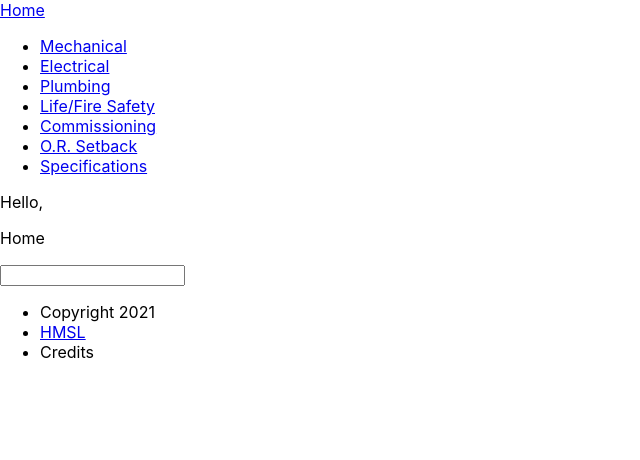
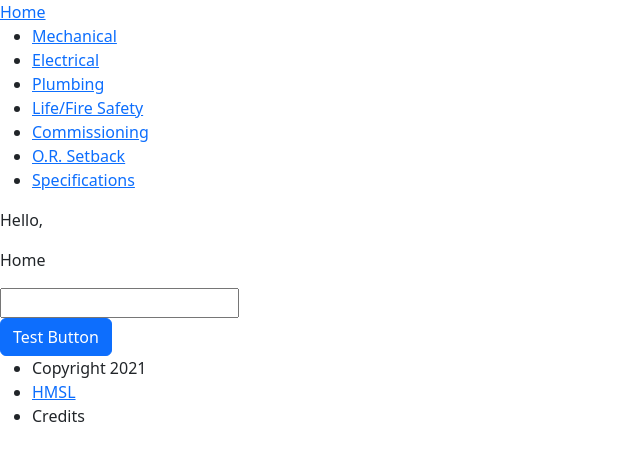
Before and after one commit to A-D-H-3/docuview, a React (Create React App) app in the folder react-ui/: page / in a window 1280 px wide. Shown: the top 460 px of the page, without its empty margins (0-640 px from the left). Built offline with nearby package versions, Linux system fonts and the light colour scheme.

Commit message:
adds bootstrap npm

```diff
--- a/react-ui/src/app.jsx
+++ b/react-ui/src/app.jsx
@@ -1,12 +1,17 @@
 import Footer from "./sectioning/footer/footer";
 import Header from "./sectioning/header/header";
 import Main from "./sectioning/main/main";
+import Button from "react-bootstrap/Button";
+import "bootstrap/dist/css/bootstrap.min.css";
+
+// import { Button, Alert } from "react-bootstrap";
 
 function App() {
   return (
     <>
       <Header />
       <Main />
+      <Button>Test Button</Button>
       <Footer />
     </>
   );
```
Also changed, not shown: react-ui/src/setupTests.js (deleted, +0 -5 lines), react-ui/src/logo.svg (deleted), 1 other file (tests, documents, lock files or other folders).
